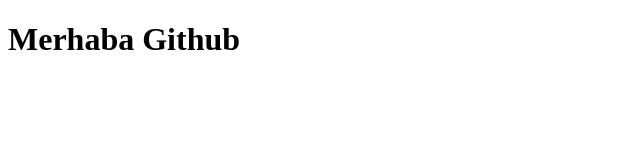
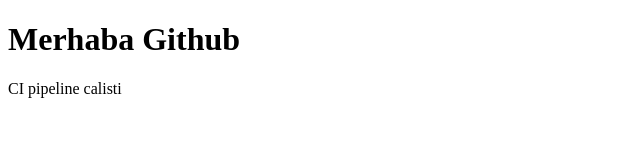
Before and after one commit to gga282/staticwebsite, a plain HTML site: page index.html in a window 1280 px wide. Shown: the whole page, without its empty margins (0-640 px from the left). Drawn offline with Linux system fonts and the light colour scheme.

Commit message:
degisiklik

```diff
--- a/index.html
+++ b/index.html
@@ -8,5 +8,6 @@
 </head>
 <body>
     <h1>Merhaba Github</h1>
+    <p>CI pipeline calisti</p>
 </body>
 </html>
```
